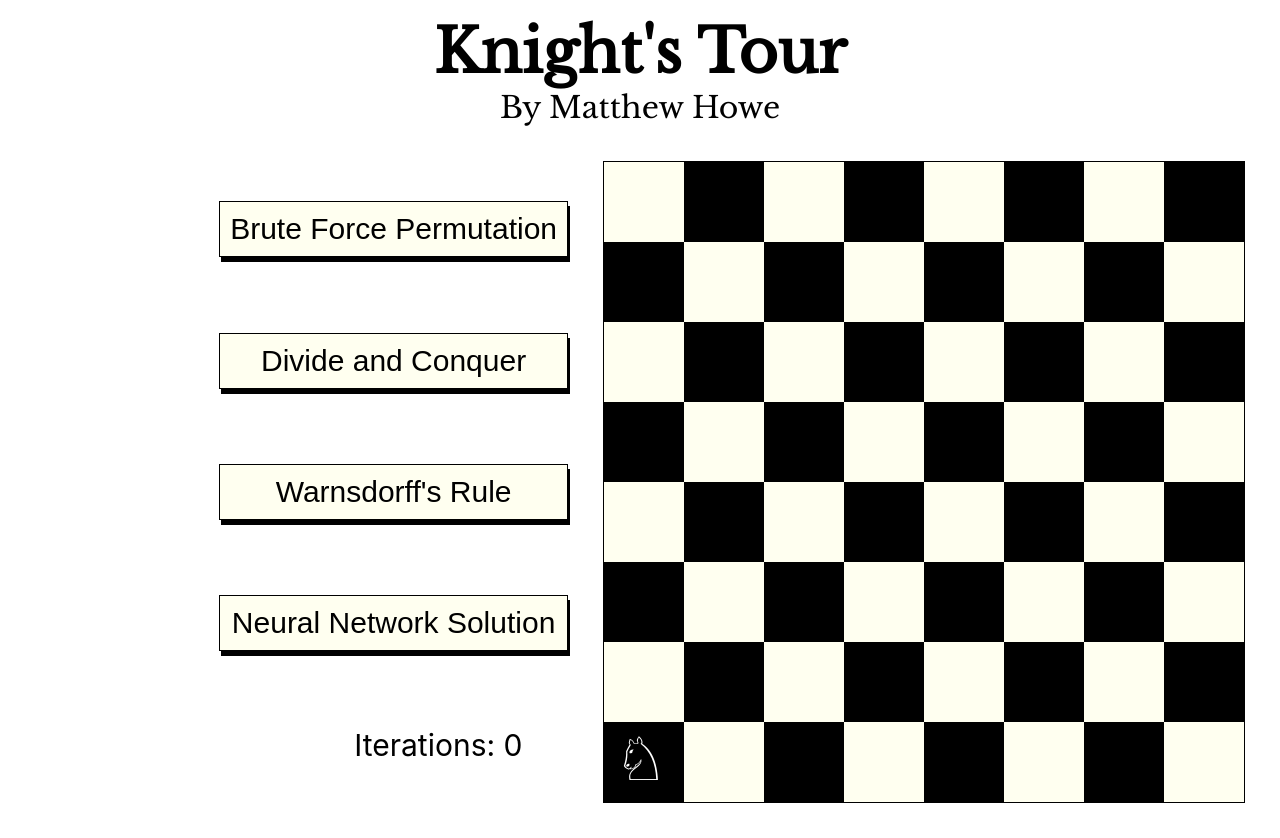
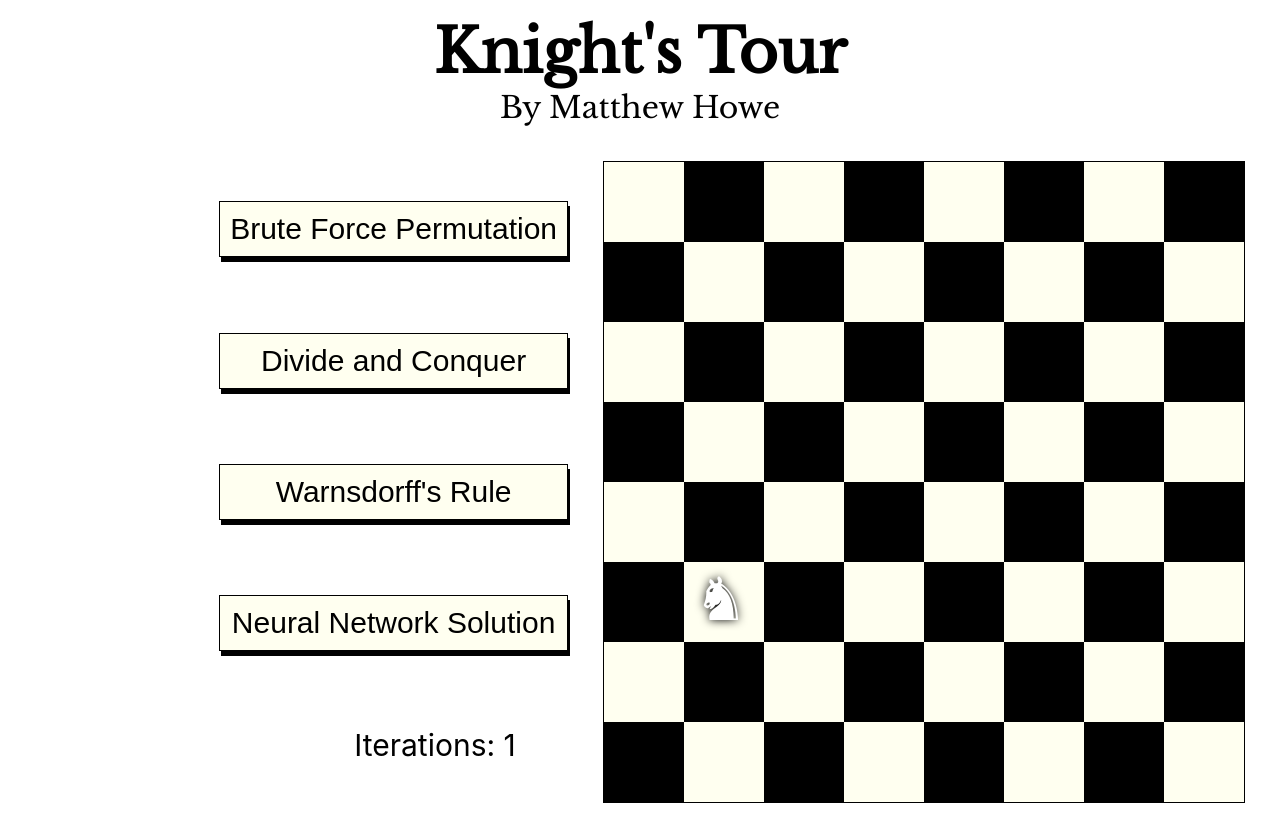
Before and after one commit to matthew-howe/knightstour, a React (Create React App) app: page / in a window 1280 px wide. Built offline with nearby package versions, Linux system fonts and the light colour scheme.

Commit message:
adds knight with functionality to tour the board

```diff
--- a/src/App.css
+++ b/src/App.css
@@ -59,12 +59,11 @@ button {
 }
 
 .knight:before {
-  content: '\2658';
+  content: '\265E';
   color: #FFF;
   font-size: 60px;
   margin-left: 10px;
-
-  text-shadow: 0px 0px 5px #000;
+  text-shadow: 0px 0px 10px #000;
   width: 100%;
   height: 100%;
 
--- a/src/components/Board.js
+++ b/src/components/Board.js
@@ -1,12 +1,50 @@
 import React, { Component } from 'react'
 
 class Board extends Component {
+  constructor () {
+    super()
+    this.state = {
+      i: 0,
+      idx: 0,
+      tour: [
+        56, 41, 24, 9, 3, 13, 7, 22, 5, 15, 30, 47, 62, 52, 58,
+        48, 33, 16, 1, 11, 26, 32, 49, 59, 53, 63, 46, 31, 14,
+        4, 10, 0, 17, 2, 8, 18, 12, 6, 23, 38, 55, 61, 51, 57,
+        40, 25, 42, 36, 21, 27, 37, 20, 35, 50, 60, 43, 28,
+        45, 39, 54, 44, 34, 19, 29
+      ],
+    }
+  }
+
+  componentDidMount() {
+    this.moveKnight()
+  }
+
+  clickHandler () {
+    let to = setTimeout(this.moveKnight, 100)
+  }
+
+  moveKnight() {
+    console.log('moveknight called')
+    if (this.state.idx > 63) {
+      this.setState((state) => ({
+        idx: 0,
+        i: state.i++
+      }))
+    } else {
+      this.setState((state) => ({
+        idx: state.idx += 1,
+        i: state.i += 1
+      })
+      )
+    }
+  }
 
   renderSquare (i) {
     let x = i % 8;
     let y = Math.floor(i / 8);
     let black = ( x + y ) % 2 === 1;
-    let knight = i === 56;
+    let knight = i === this.state.tour[this.state.idx]
     // let board = new Array(8);
     return knight ? (
       black ?  (
@@ -32,13 +70,13 @@ class Board extends Component {
         {squares}
       </div>
       <div id='buttons'>
-        <button>Brute Force Permutation</button>
-        <button>Divide and Conquer</button>
-        <button>Warnsdorff's Rule</button>
-        <button>Neural Network Solution</button>
+        <button onClick={() => this.moveKnight()}>Brute Force Permutation</button>
+        <button onClick={() => this.moveKnight()}>Divide and Conquer</button>
+        <button onClick={() => this.moveKnight()}>Warnsdorff's Rule</button>
+        <button onClick={() => this.moveKnight()}>Neural Network Solution</button>
         <p>&nbsp;&nbsp;&nbsp;&nbsp;&nbsp;&nbsp;&nbsp;
           &nbsp;&nbsp;&nbsp;&nbsp;&nbsp;&nbsp;&nbsp;
-          Iterations: 0</p>
+          Iterations: {this.state.i}</p>
       </div>
     </div>
     )
```
